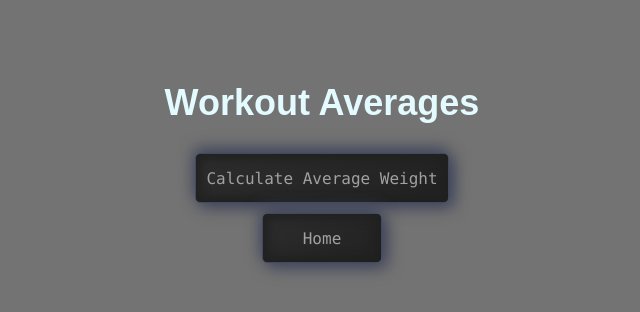
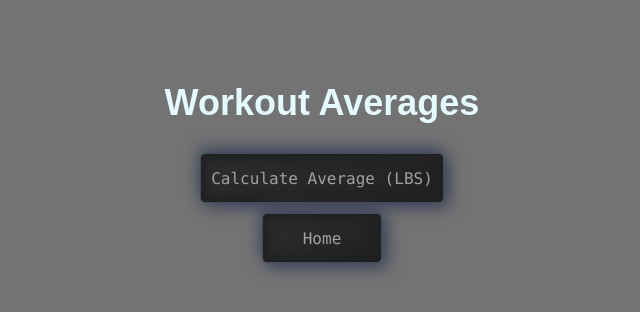
Before and after one commit to davidmarv/Hevy, a website: page public/average.html in a window 1280 px wide. Shown: the full height of the page, 318-958 px from the left. Drawn offline with Linux system fonts and the light colour scheme.

Commit message:
label update

```diff
--- a/public/average.html
+++ b/public/average.html
@@ -14,7 +14,7 @@
 </head>
 <body>
     <h1>Workout Averages</h1>
-    <button class="start-button" id="calculate-average" style="width: auto;">Calculate Average Weight</button>
+    <button class="start-button" id="calculate-average" style="width: auto;">Calculate Average (LBS)</button>
     <div></div>
     <button class="start-button" onclick="location.href='index.html'">Home</button>
     <div id="average-results"></div>
```
